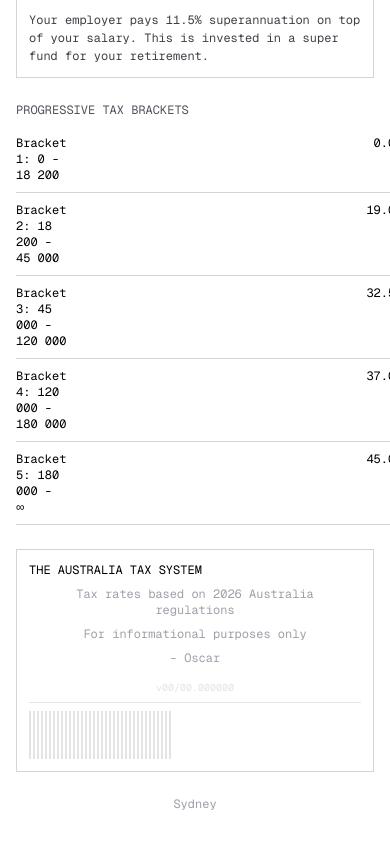
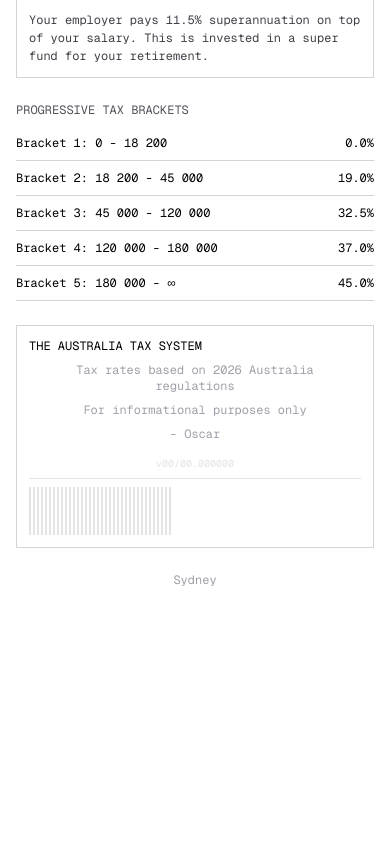
Before and after one commit to oscardobsonbrown/Tax, a Next.js app: page /country/au in a window 390 px wide. Shown: the part 1236-2080 px from the top of the page. After the commit the page ends 1856 px from the top, so only its background shows below. Built offline with nearby package versions, Linux system fonts and the light colour scheme.

Commit message:
Make tax brackets table responsive with 80/20 column ratio
- Change from w-fit to w-full on mobile, w-fit on desktop
- Replace fixed gap-[300px] with justify-between
- Use w-[80%] for bracket column and w-[20%] for percentage on mobile
- Use w-auto on desktop so columns fit content naturally

```diff
--- a/src/components/tax/BracketTable.tsx
+++ b/src/components/tax/BracketTable.tsx
@@ -4,18 +4,18 @@ import { TaxBracket, formatCurrency, formatRate } from "@/lib/tax-calculations";
 
 export default function BracketTable({ brackets }: { brackets: TaxBracket[] }) {
   return (
-    <div className="flex flex-col w-fit">
+    <div className="flex flex-col w-full sm:w-fit">
       {brackets.map((bracket, index) => (
         <div
           key={index}
-          className="flex shrink-0 gap-[300px] border-b border-zinc-300 px-0 py-[9px]"
+          className="flex shrink-0 justify-between border-b border-zinc-300 px-0 py-[9px]"
         >
-          <div className="text-black font-mono text-xs leading-4">
+          <div className="text-black font-mono text-xs leading-4 w-[80%] sm:w-auto">
             Bracket {index + 1}: {formatCurrency(bracket.min)}
             {" - "}
             {bracket.max ? formatCurrency(bracket.max) : "∞"}
           </div>
-          <div className="text-black font-mono text-xs leading-4 text-right">
+          <div className="text-black font-mono text-xs leading-4 text-right w-[20%] sm:w-auto">
             {formatRate(bracket.rate * 100)}
           </div>
         </div>
```
